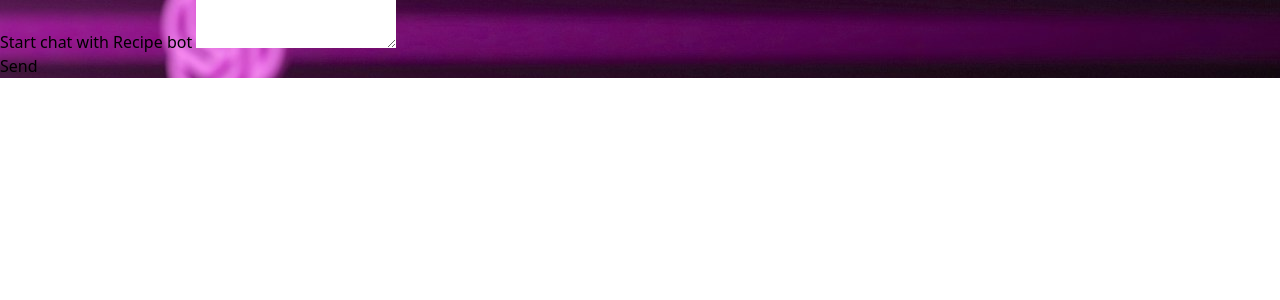
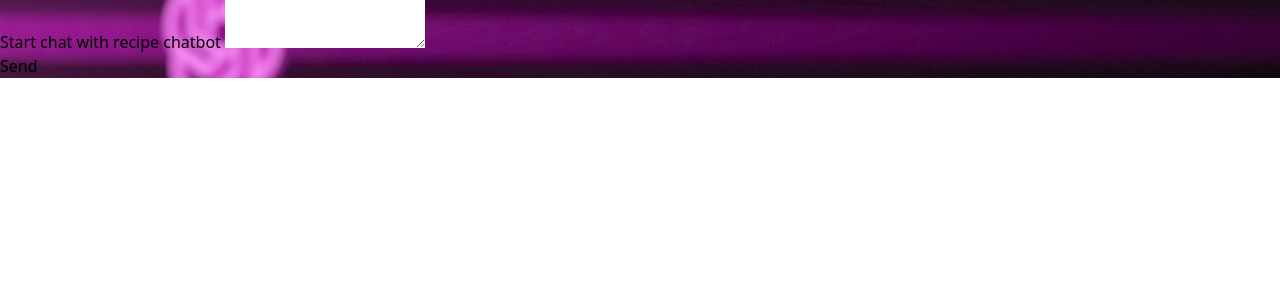
Before and after one commit to EmilyXu0427/EmilyXu0427-Food_Development_App_Fullstack_MERN, a React (Vite) app in the folder frontend/: page /recipes/chatbot in a window 1280 px wide. Shown: the top 300 px of the page. Built offline with nearby package versions, Linux system fonts and the light colour scheme; the HTML template or start-up script is replaced by a standard one.

Commit message:
Adjust the output box to flexible display with scrollbar

```diff
--- a/frontend/src/pages/RecipeChatbot.jsx
+++ b/frontend/src/pages/RecipeChatbot.jsx
@@ -14,20 +14,23 @@ const RecipeChatbot = () => {
 
     return (
         <div className='bg-cover bg-center h-screen w-screen'
-        style={{ backgroundImage: `url(${chatBotBG})`}}>
-            <div className='flex flex-col text-xl font-sans font-semibold w-[600px] h-[800px] p-10 bg-red-200 mx-auto'>
-                    <span className='flex-grow bg-white border rounded-lg'>{answer}</span>
-                    <span className='pb-3 text-2xl pt-5'> Start chat with Recipe bot </span>
+            style={{ backgroundImage: `url(${chatBotBG})` }}>
+            {/* Create parent container to adjust height and width of chatbot window */}
+            <div className='flex items-center justify-center min-h-screen'>
+                <div className='flex flex-col text-xl font-sans font-semibold w-[600px] h-[1000px] p-10 bg-red-200 mx-auto rounded-3xl'>
+                    {/* <span className='flex-grow bg-white border rounded-lg'>{answer}</span> */}
+                    <span className='block h-108 w-108 overflow-y-scroll bg-white border rounded-lg'>{answer}</span>
+                    <span className='pb-3 text-2xl pt-5'> Start chat with recipe chatbot </span>
                     <textarea
                         onChange={(event) => setPrompt(event.target.value)}
                         className='border rounded border rounded-lg pb-4'>
                     </textarea>
-                    <br/>
+                    <br />
                     <button
                         onClick={() => getAnswer(prompt)}
                         className='bg-green-800 text-white border rounded-lg h-12'>Send</button>
+                </div>
             </div>
-
         </div>
     );
 };
```
